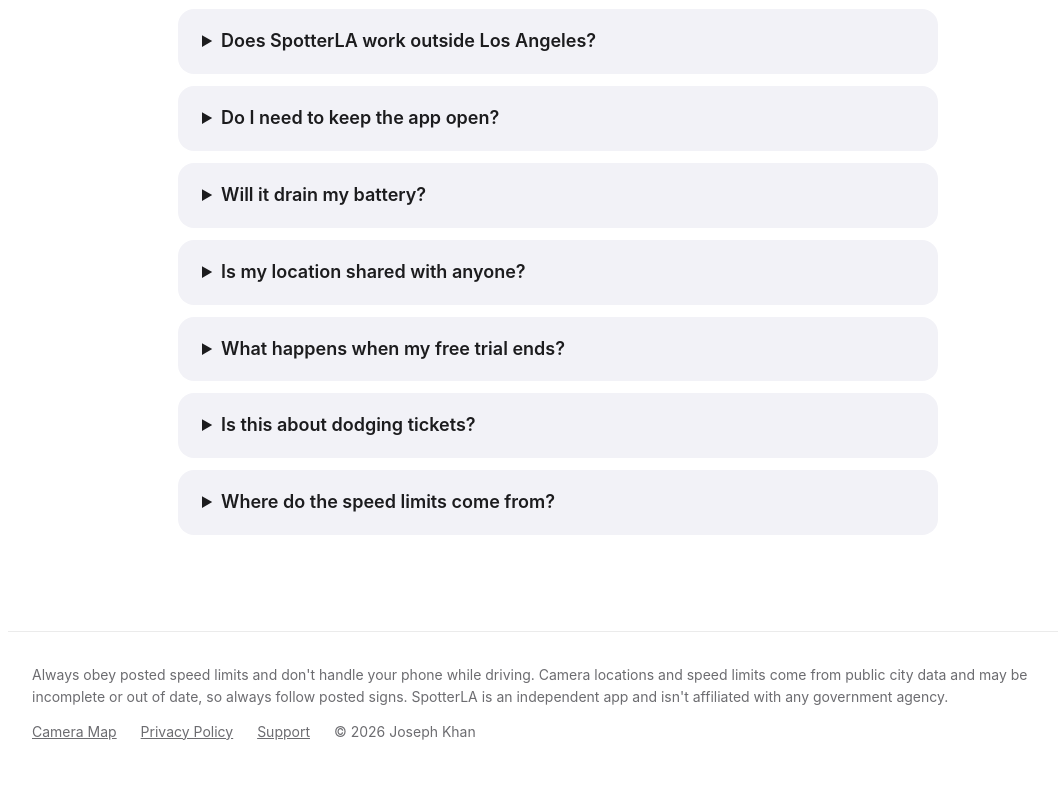
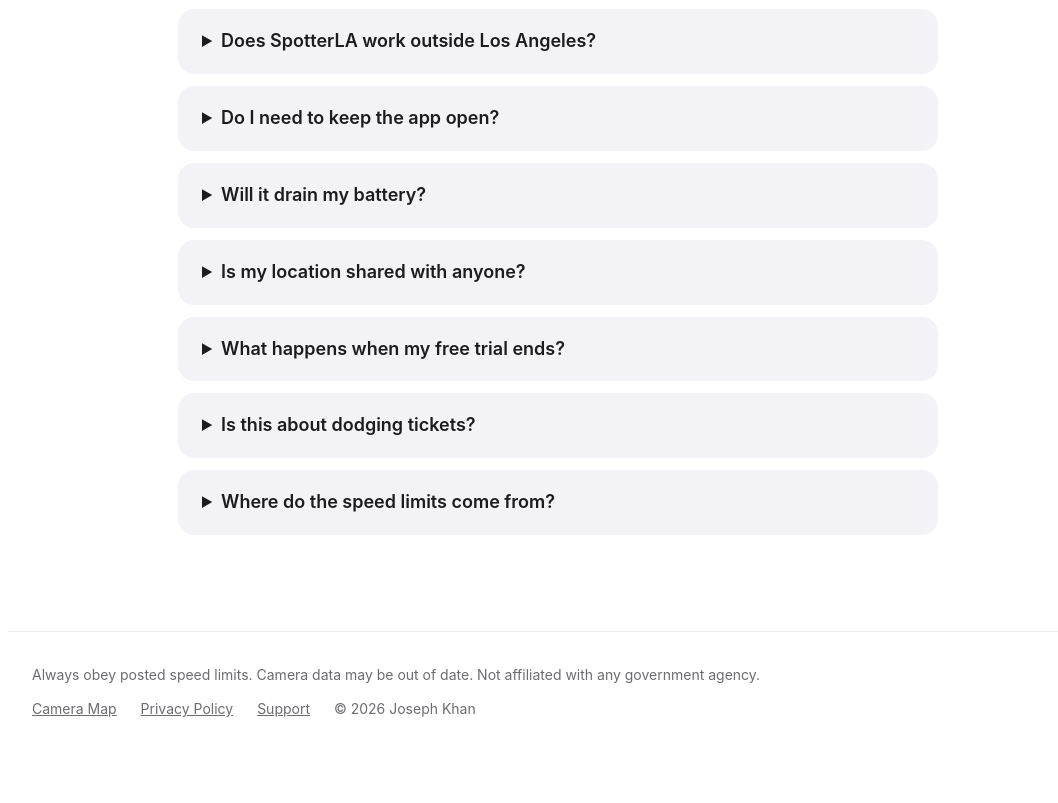
Before and after one commit to jakeboss101/spotterla-site, a plain HTML site: page index.html in a window 1280 px wide. Shown: the part 3440-4243 px from the top of the page, without its empty margins (82-1140 px from the left). After the commit the page ends 4221 px from the top, so only its background shows below. Drawn offline with Linux system fonts and the light colour scheme.

Commit message:
Shorten footer

```diff
--- a/index.html
+++ b/index.html
@@ -331,7 +331,7 @@
 </main>
 
 <footer class="site-footer">
-    <p>Always obey posted speed limits and don't handle your phone while driving. Camera locations and speed limits come from public city data and may be incomplete or out of date, so always follow posted signs. SpotterLA is an independent app and isn't affiliated with any government agency.</p>
+    <p>Always obey posted speed limits. Camera data may be out of date. Not affiliated with any government agency.</p>
     <p>
         <a href="/cameras">Camera Map</a>
         <a href="/privacy">Privacy Policy</a>
```
Also changed, not shown: cameras.html (+1 -1 lines), cameras/index.html (+1 -1 lines), privacy.html (+1 -1 lines), support.html (+1 -1 lines).
